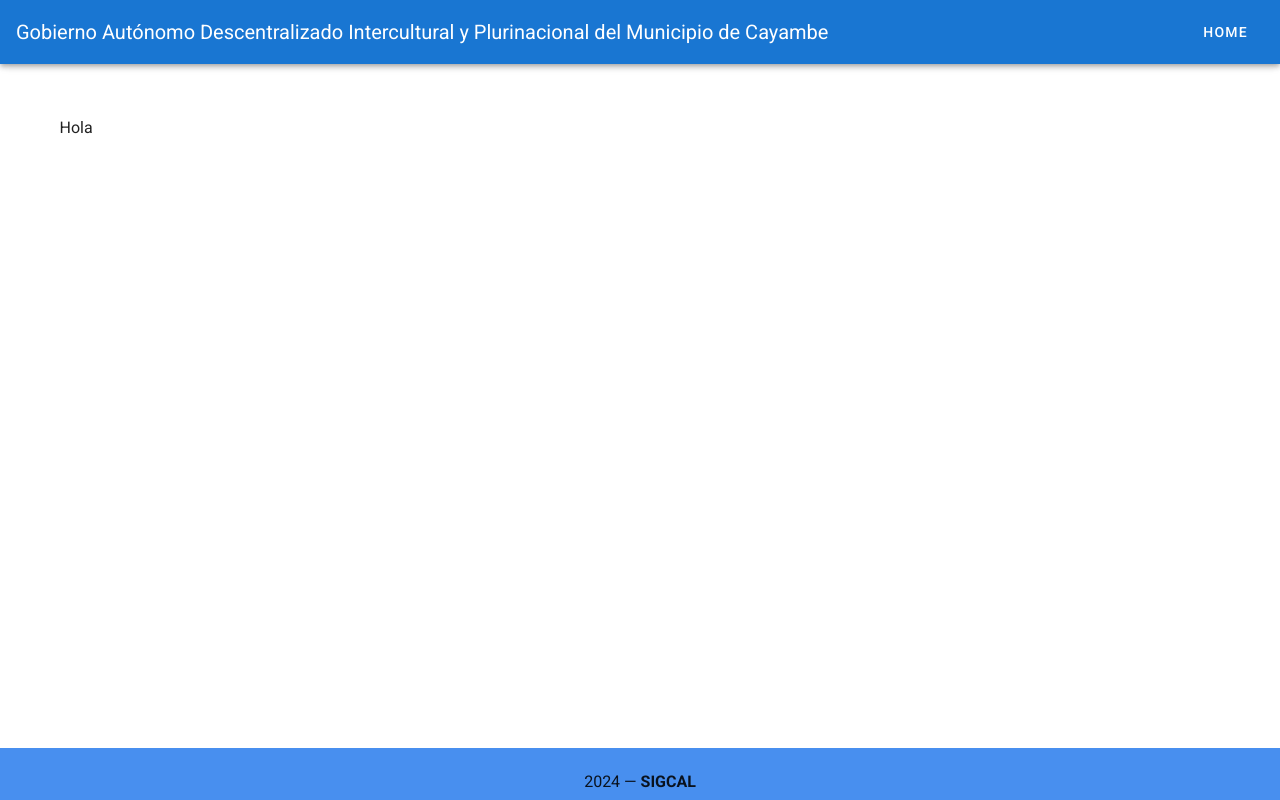
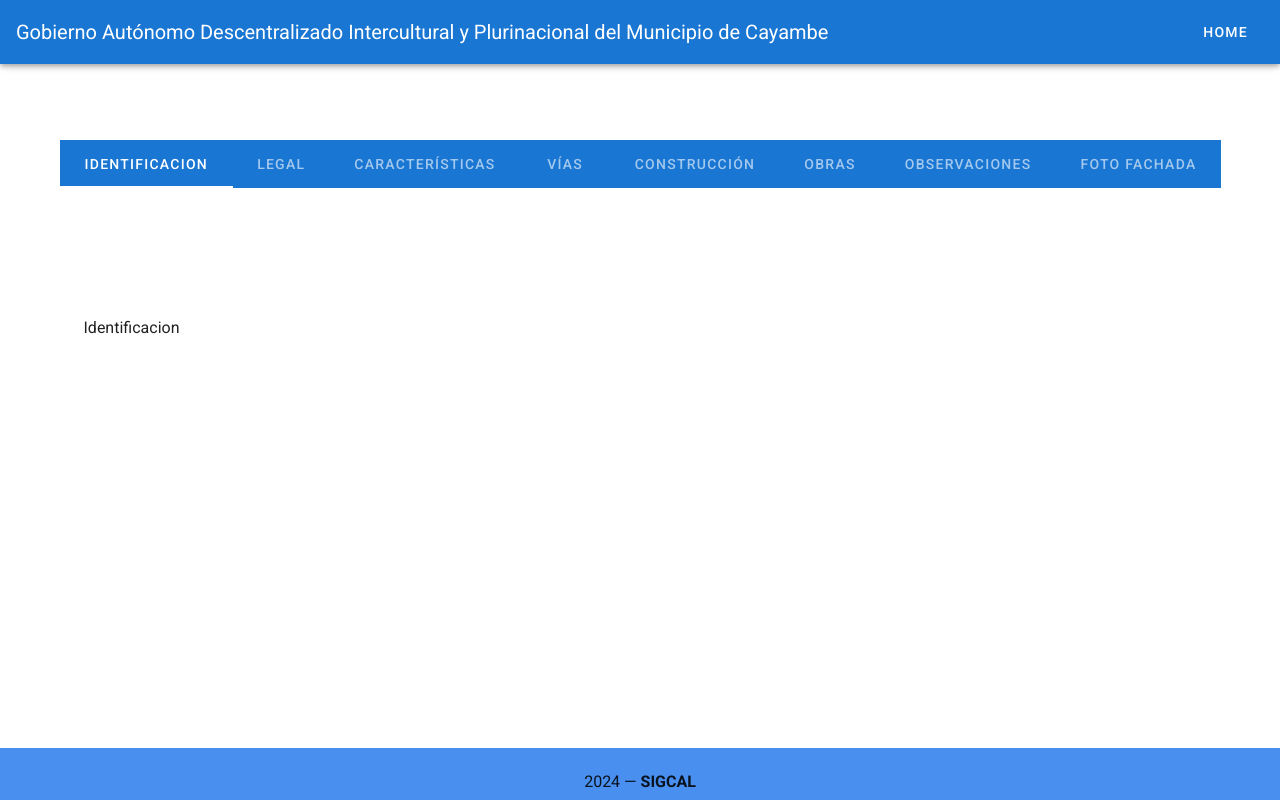
Before and after one commit to EduNeck/sigcal, a Vue app: page /form-predios in a window 1280 px wide. Built offline with nearby package versions, Linux system fonts and the light colour scheme.

Commit message:
Pantallas

```diff
--- a/src/App.vue
+++ b/src/App.vue
@@ -5,9 +5,11 @@
       <v-spacer></v-spacer>
       <v-btn text rounded @click="$router.push('/menu-ingreso')">Home</v-btn>
     </v-app-bar>
+    <v-main>
       <!-- Rutas -->
       <router-view></router-view>
-    <v-footer color = "primary lighten-1">
+    </v-main>
+    <v-footer color="primary lighten-1">
       <v-row justify="center" no-gutters>
         <v-col class="text-center mt-4" cols="12">
           {{ new Date().getFullYear() }} — <strong>SIGCAL</strong>
@@ -16,6 +18,7 @@
     </v-footer>
   </v-app>
 </template>
+
 <script>
 export default {
   name: 'App',
--- a/src/components/LoginSistema.vue
+++ b/src/components/LoginSistema.vue
@@ -1,10 +1,9 @@
 <template>
-    <v-content>
-        <v-container class="mt-10">
-            <v-app>
-                <router-view></router-view>
-                <v-content>
-                    <v-card width="400" class="mx-auto mt-10">
+    <v-main>
+      <v-container fill-height>
+        <v-row align="center" justify="center">
+          <v-col cols="12" sm="8" md="4">
+            <v-card>
               <v-card-title class="pb-0">
                 <h3>INGRESO</h3>
               </v-card-title>
@@ -29,12 +28,12 @@
                 <v-btn color="info" @click="$router.push('/menu-ingreso')">Ingreso</v-btn>
               </v-card-actions>
             </v-card>
-                </v-content>
-            </v-app>
+          </v-col>
+        </v-row>
       </v-container>
-    </v-content>
+    </v-main>
+  </template>
 
-</template>
   <script>
   export default {
     name: 'LoginSistema',
--- /dev/null
+++ b/src/components/urbano/FormBloques.vue
@@ -0,0 +1,17 @@
+<template>
+    <v-content>
+        <v-container class="mt-10"> Bloques
+
+        <!-- Inicio -->
+
+        <!-- Fin -->
+
+        </v-container>
+    </v-content>
+</template>
+
+<script>
+    export default {
+        name: 'FormBloques',
+    };
+</script>
--- /dev/null
+++ b/src/components/urbano/FormCaracteristicas.vue
@@ -0,0 +1,17 @@
+<template>
+    <v-content>
+        <v-container class="mt-10"> Caracteristicas
+
+        <!-- Inicio -->
+
+        <!-- Fin -->
+
+        </v-container>
+    </v-content>
+</template>
+
+<script>
+    export default {
+        name: 'FormCaracterisiticas',
+    };
+</script>
--- /dev/null
+++ b/src/components/urbano/FormFotoFachada.vue
@@ -0,0 +1,17 @@
+<template>
+    <v-content>
+        <v-container class="mt-10"> Foto Fachada
+
+        <!-- Inicio -->
+
+        <!-- Fin -->
+
+        </v-container>
+    </v-content>
+</template>
+
+<script>
+    export default {
+        name: 'FormFotoFachada',
+    };
+</script>
--- /dev/null
+++ b/src/components/urbano/FormIdentificacion.vue
@@ -0,0 +1,17 @@
+<template>
+  <v-content>
+      <v-container class="mt-10"> Identificacion
+
+      <!-- Inicio -->
+
+      <!-- Fin -->
+
+      </v-container>
+  </v-content>
+</template>
+
+<script>
+  export default {
+      name: 'FormIdentificacion',
+  };
+</script>
--- /dev/null
+++ b/src/components/urbano/FormObrasMejoras.vue
@@ -0,0 +1,17 @@
+<template>
+    <v-content>
+        <v-container class="mt-10"> Obras Mejoras
+
+        <!-- Inicio -->
+
+        <!-- Fin -->
+
+        </v-container>
+    </v-content>
+</template>
+
+<script>
+    export default {
+        name: 'FormObrasMejoras',
+    };
+</script>
--- /dev/null
+++ b/src/components/urbano/FormObservaciones.vue
@@ -0,0 +1,17 @@
+<template>
+    <v-content>
+        <v-container class="mt-10"> Observacion
+
+        <!-- Inicio -->
+
+        <!-- Fin -->
+
+        </v-container>
+    </v-content>
+</template>
+
+<script>
+    export default {
+        name: 'FormObservaciones',
+    };
+</script>
--- a/src/components/urbano/FormPredios.vue
+++ b/src/components/urbano/FormPredios.vue
@@ -1,17 +1,48 @@
 <template>
     <v-content>
-        <v-container class="mt-10"> Hola
-
-        <!-- Inicio -->
-
-        <!-- Fin -->
-
+      <v-container>
+        <v-tabs  v-model="activeTab" background-color="primary" dark centered grow show-arrows>
+          <v-tab v-for="(tab, index) in tabs" :key="index">
+            {{ tab.label }}
+          </v-tab>
+        </v-tabs>
+        <v-tabs-items  v-model="activeTab">
+          <v-tab-item v-for="(tab, index) in tabs" :key="index">
+            <v-container>
+              <component :is="tab.component"></component>
+            </v-container>
+          </v-tab-item>
+        </v-tabs-items>
       </v-container>
     </v-content>
   </template>
 
   <script>
+  import Identificacion from './FormIdentificacion.vue';
+  import Legal from './FormTenencias.vue';
+  import Caracteristicas from './FormCaracteristicas.vue';
+  import Vias from './FormVias.vue';
+  import Construccion from './FormBloques.vue';
+  import Obras from './FormObrasMejoras.vue';
+  import Observaciones from './FormObservaciones.vue';
+  import FotoFachada from './FormFotoFachada.vue';
+
   export default {
     name: 'FormPredios',
+    data() {
+      return {
+        activeTab: 0,
+        tabs: [
+          { label: 'Identificacion', component: Identificacion },
+          { label: 'Legal', component: Legal },
+          { label: 'Características', component: Caracteristicas },
+          { label: 'Vías', component: Vias },
+          { label: 'Construcción', component: Construccion },
+          { label: 'Obras', component: Obras },
+          { label: 'Observaciones', component: Observaciones },
+          { label: 'Foto Fachada', component: FotoFachada },
+        ]
+      };
+    }
   };
   </script>
--- /dev/null
+++ b/src/components/urbano/FormTenencias.vue
@@ -0,0 +1,17 @@
+<template>
+    <v-content>
+        <v-container class="mt-10"> Tenencia
+
+        <!-- Inicio -->
+
+        <!-- Fin -->
+
+        </v-container>
+    </v-content>
+</template>
+
+<script>
+    export default {
+        name: 'FormTenencias',
+    };
+</script>
--- /dev/null
+++ b/src/components/urbano/FormVias.vue
@@ -0,0 +1,17 @@
+<template>
+    <v-content>
+        <v-container class="mt-10"> Vias
+
+        <!-- Inicio -->
+
+        <!-- Fin -->
+
+        </v-container>
+    </v-content>
+</template>
+
+<script>
+    export default {
+        name: 'FormVias',
+    };
+</script>
--- a/src/router/index.js
+++ b/src/router/index.js
@@ -4,6 +4,13 @@ import MenuIngreso from '@/components/MenuIngreso.vue';
 import LoginSistema from '@/components/LoginSistema.vue';
 import MenuUrbano from '@/components/MenuUrbano.vue';
 import FormPredios from '@/components/urbano/FormPredios.vue';
+import FormTenecias from '@/components/urbano/FormTenencias.vue';
+import FormBloques from '@/components/urbano/FormBloques.vue';
+import FormCaracteristicas from '@/components/urbano/FormCaracteristicas.vue';
+import FormFotoFachada from '@/components/urbano/FormFotoFachada.vue';
+import FormObrasMejoras from '@/components/urbano/FormObrasMejoras.vue';
+import FormObservaciones from '@/components/urbano/FormObservaciones.vue';
+import FormVias from '@/components/urbano/FormVias.vue';
 
 Vue.use(Router);
 
@@ -32,6 +39,48 @@ const routes = [
     component: FormPredios,
   },
 
+  {
+    path: '/form-tenencia',
+    name: 'FormTenencias',
+    component: FormTenecias,
+  },
+
+  {
+    path: '/form-bloques',
+    name: 'FormBloques',
+    component: FormBloques,
+  },
+
+  {
+    path: '/form-caracteristicas',
+    name: 'FormCaracteristicas',
+    component: FormCaracteristicas,
+  },
+
+  {
+    path: '/form-foto',
+    name: 'FormFotoFachada',
+    component: FormFotoFachada,
+  },
+
+  {
+    path: '/form-obras',
+    name: 'FormObras',
+    component: FormObrasMejoras,
+  },
+
+  {
+    path: '/form-observaciones',
+    name: 'FormObservaciones',
+    component: FormObservaciones,
+  },
+
+  {
+    path: '/form-vias',
+    name: 'FormVias',
+    component: FormVias,
+  },
+
 ];
 
 export default new Router({
```
Lines whose indentation alone changed are shown as unchanged.
